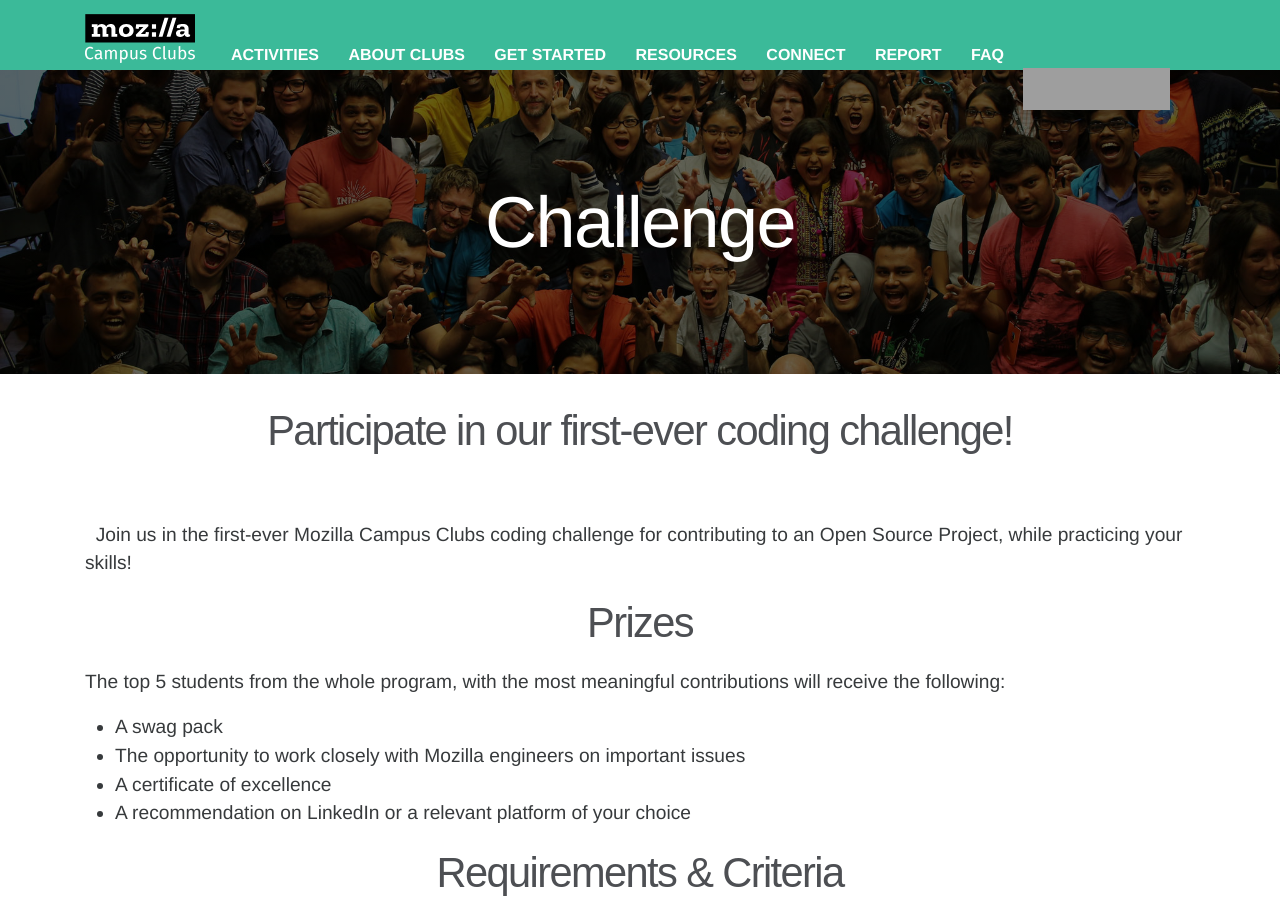
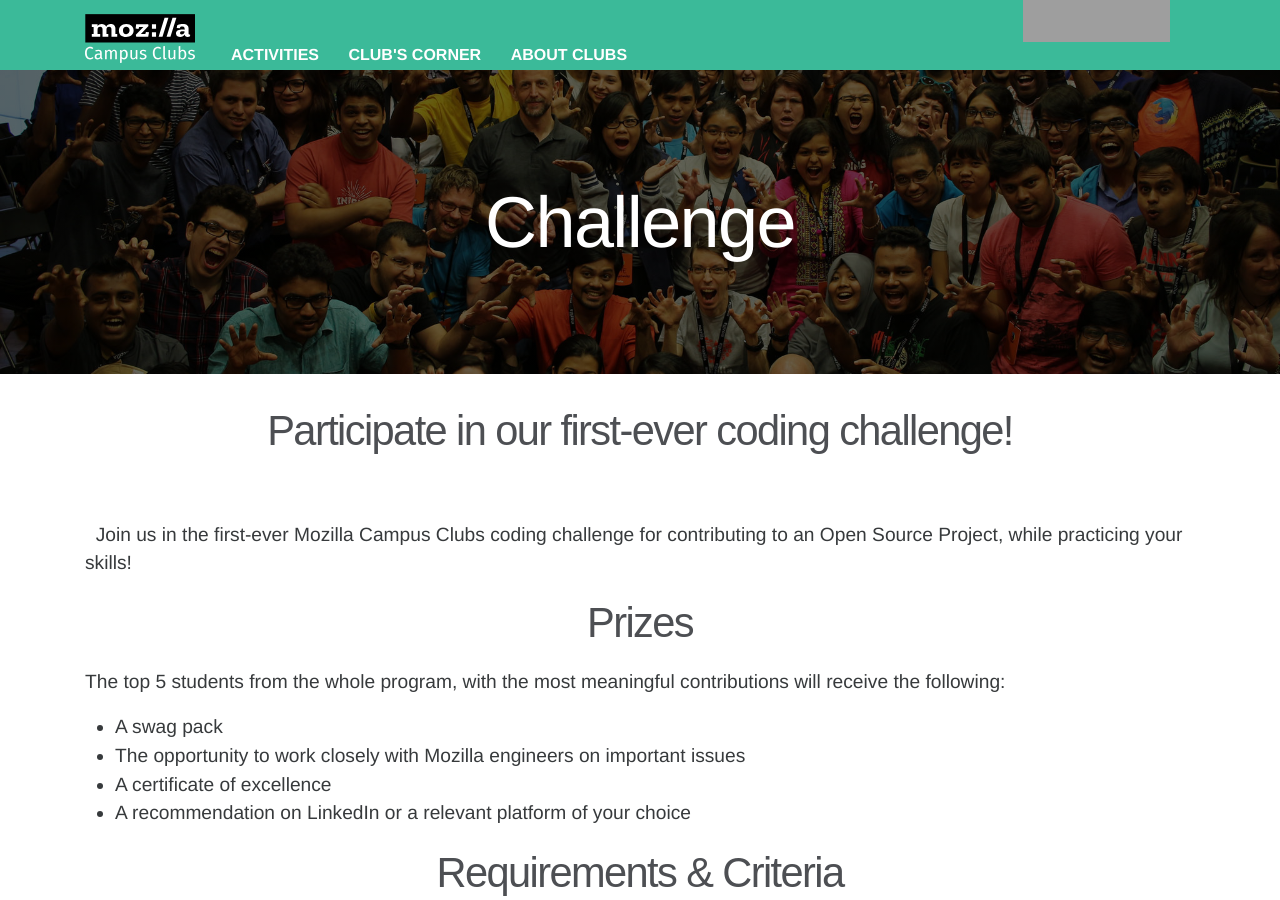
Before and after one commit to mozilla/mozilla-campus-clubs, a Jekyll site: the page built from _pages/challenge.md, in a window 1280 px wide and 900 px high. Built offline with Jekyll 4.4.1, drawn with Linux system fonts in a browser that asks for light colours; some web fonts are replaced; grey boxes are pictures that could not be loaded.

Commit message:
Made changes to header.

```diff
--- a/_includes/header.html
+++ b/_includes/header.html
@@ -9,12 +9,10 @@
       </button>
       <div class="collapse navbar-toggleable-md" id="exCollapsingNavbar">
         <a class="nav-link" href="/activities/">Activities</a>
+     <a class="nav-link" href="">Club's Corner</a>
         <a class="nav-link" href="/about/">About Clubs</a>
-        <a class="nav-link" href="/get-started/">Get Started</a>
-        <a class="nav-link" href="/resources/">Resources</a>
-        <a class="nav-link" href="/connect/">Connect</a>
-        <a class="nav-link" href="/report/#">Report</a>
-        <a class="nav-link" href="/faq/">FAQ</a>
+
+
       </div>
 
       <div id="tabzilla" class="hidden-lg-down">
```
